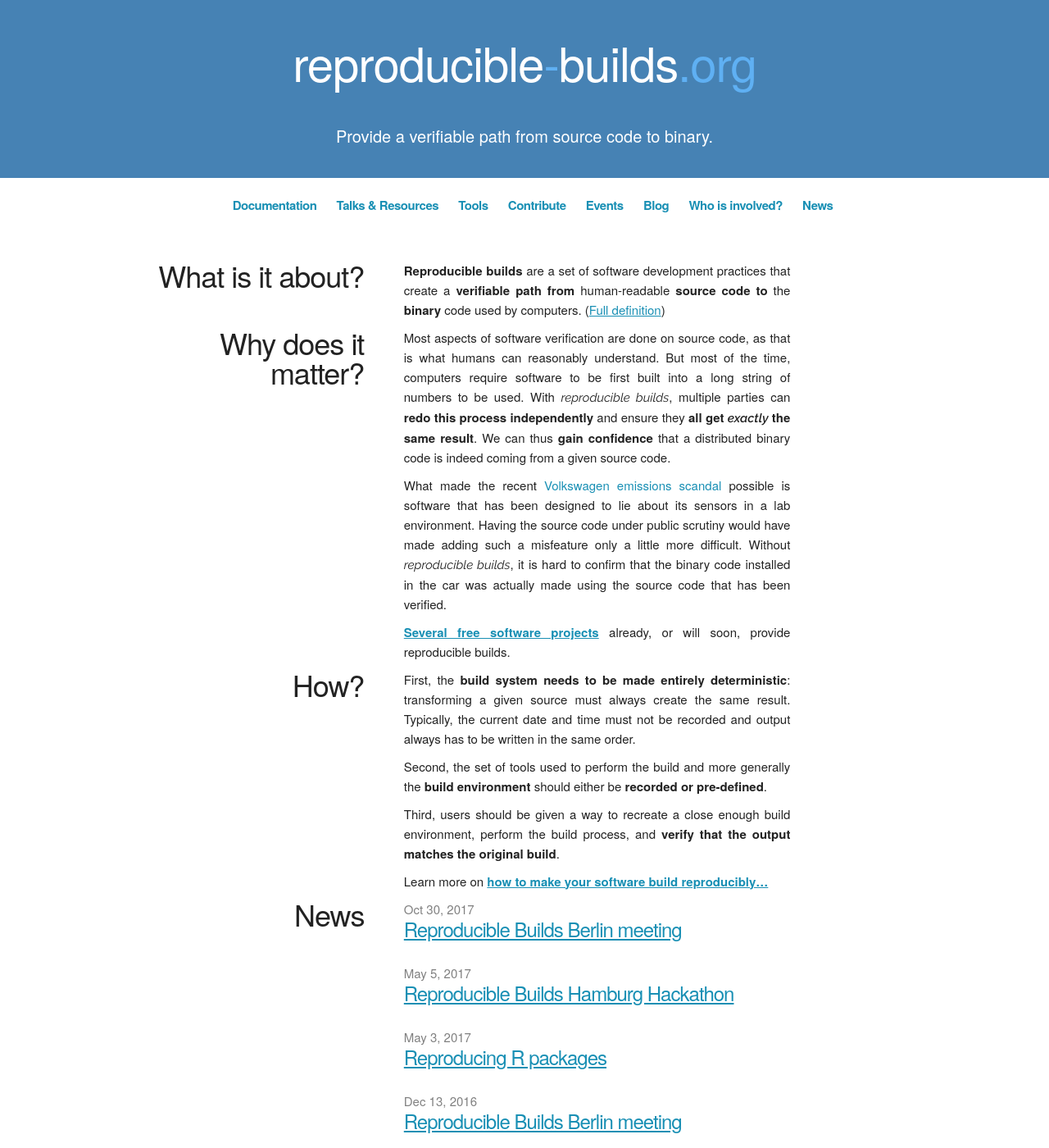
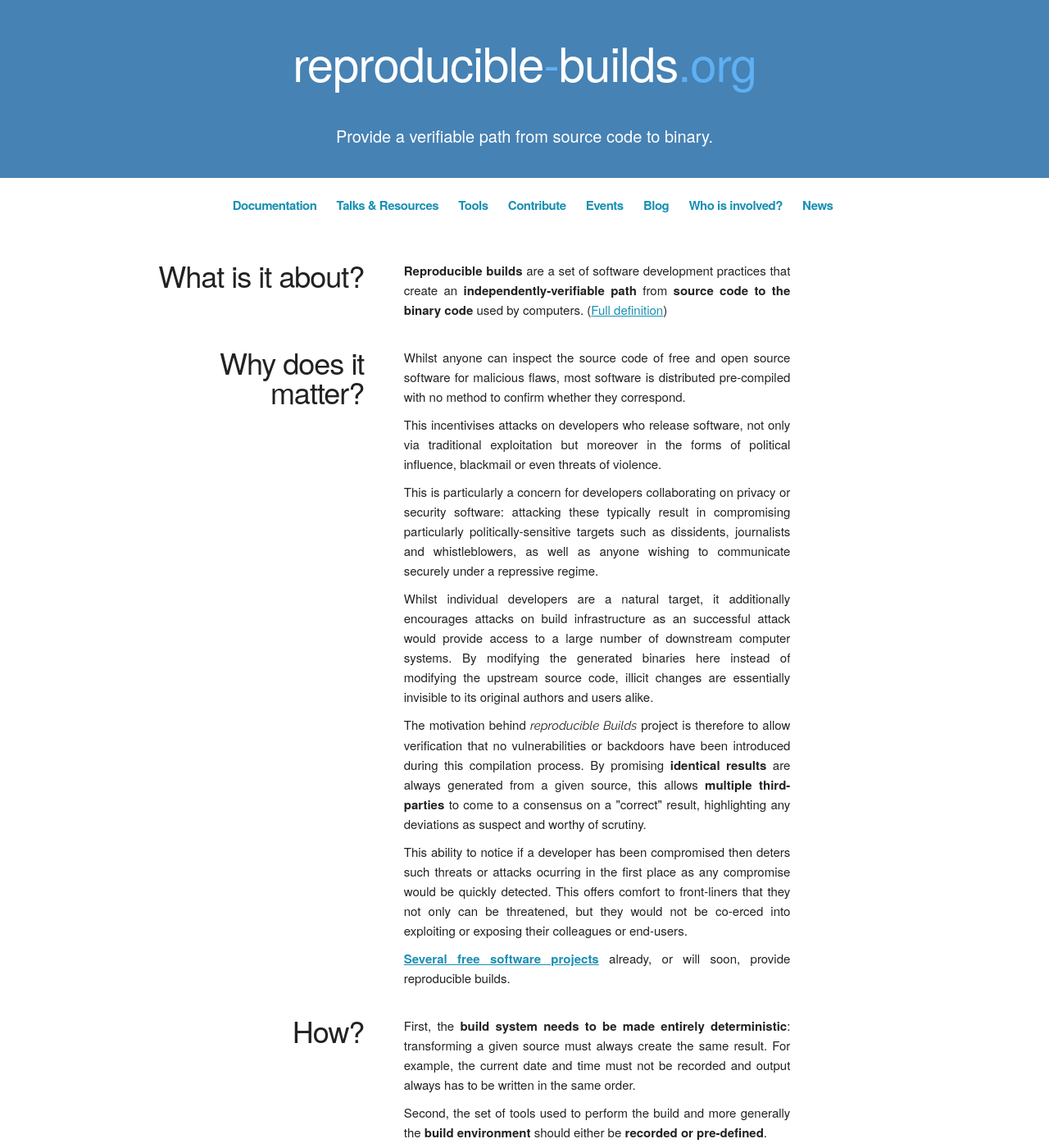
Before and after one commit to prototypefund/reproducible-website, a Jekyll site: the page built from index.html, in a window 1280 px wide and 1400 px high. Shown: the whole window at 82% size. Built offline with Jekyll 4.4.1, drawn with Linux system fonts in a browser that asks for light colours; some web fonts are replaced; some of the changed text lies outside the part shown.

Commit message:
Refresh homepage.

```diff
--- a/index.html
+++ b/index.html
@@ -17,20 +17,22 @@
     </select>
   </div>
 </nav>
+
 <div class="row">
   <div class="four columns title">
     <h2 id="what">What is it about?</h1>
   </div>
   <div class="eight columns text">
     <p>
-      <strong>Reproducible builds</strong> are a set of software development practices that
-      create a <strong>verifiable path from</strong> human-readable
-      <strong>source code to</strong> the <strong>binary</strong> code used by
-      computers.
+      <strong>Reproducible builds</strong> are a set of software development
+      practices that create an <strong>independently-verifiable path</strong>
+      from <strong>source code to the binary code</strong> used by computers.
       (<a href="{{ "/docs/definition/" | prepend: site.baseurl }}">Full definition</a>)
     </p>
   </div>
 </div>
+
+<br>
 
 <div class="row">
   <div class="four columns title">
@@ -38,31 +40,53 @@
   </div>
   <div class="eight columns text">
     <p>
-      Most aspects of software verification are done on source code, as that is
-      what humans can reasonably understand. But most of the time, computers
-      require software to be first built into a long string of numbers to be
-      used. With <em>reproducible builds</em>, multiple parties can
-      <strong>redo this process independently</strong> and ensure they
-      <strong>all get <em>exactly</em> the same result</strong>. We can thus
-      <strong>gain confidence</strong> that a distributed binary code is indeed
-      coming from a given source code.
+      Whilst anyone can inspect the source code of free and open source
+      software for malicious flaws, most software is distributed pre-compiled
+      with no method to confirm whether they correspond.
     </p>
     <p>
-      What made the recent <a style="text-decoration: none;"
-      href="https://en.wikipedia.org/wiki/Volkswagen_emissions_scandal">Volkswagen
-      emissions scandal</a> possible is software that has been designed to lie
-      about its sensors in a lab environment. Having the source code under
-      public scrutiny would have made adding such a misfeature only a little
-      more difficult. Without <em>reproducible builds</em>, it is hard to
-      confirm that the binary code installed in the car was actually made using
-      the source code that has been verified.
+      This incentivises attacks on developers who release software, not only
+      via traditional exploitation but moreover in the forms of political
+      influence, blackmail or even threats of violence.
     </p>
+    <p>
+      This is particularly a concern for developers collaborating on privacy or
+      security software: attacking these typically result in compromising
+      particularly politically-sensitive targets such as dissidents,
+      journalists and whistleblowers, as well as anyone wishing to communicate
+      securely under a repressive regime.
+    </p>
+    <p>
+      Whilst individual developers are a natural target, it additionally
+      encourages attacks on build infrastructure as an successful attack would
+      provide access to a large number of downstream computer systems. By
+      modifying the generated binaries here instead of modifying the upstream
+      source code, illicit changes are essentially invisible to its original
+      authors and users alike.
+    </p>
+    <p>
+      The motivation behind <em>reproducible Builds</em> project is therefore
+      to allow verification that no vulnerabilities or backdoors have been
+      introduced during this compilation process. By promising
+      <strong>identical results</strong> are always generated from a given
+      source, this allows <strong>multiple third-parties</strong> to come to a
+      consensus on a "correct" result, highlighting any deviations as suspect
+      and worthy of scrutiny.
+    </p>
+    <p>
+      This ability to notice if a developer has been compromised then
+      deters such threats or attacks ocurring in the first place as any
+      compromise would be quickly detected. This offers comfort to front-liners
+      that they not only can be threatened, but they would not be co-erced into
+      exploiting or exposing their colleagues or end-users.
     <p>
       <a href="/who/"><strong>Several free software projects</strong></a>
       already, or will soon, provide reproducible builds.
     </p>
   </div>
 </div>
+
+<br>
 
 <div class="row">
   <div class="four columns title">
@@ -71,33 +95,38 @@
   <div class="eight columns text">
     <p>
       First, the <strong>build system needs to be made entirely
-      deterministic</strong>: transforming a given source must always
-      create the same result. Typically, the current date and time must not be
+      deterministic</strong>: transforming a given source must always create
+      the same result. For example, the current date and time must not be
       recorded and output always has to be written in the same order.
     </p>
     <p>
-      Second, the set of tools used to perform the build and more generally
-      the <strong>build environment</strong> should either be <strong>recorded
-      or pre-defined</strong>.
+      Second, the set of tools used to perform the build and more generally the
+      <strong>build environment</strong> should either be <strong>recorded or
+      pre-defined</strong>.
     <p>
       Third, users should be given a way to recreate a close enough build
-      environment, perform the build process, and <strong>verify that the output
-      matches the original build</strong>.
+      environment, perform the build process, and <strong>validate that the
+      output matches the original build</strong>.
     </p>
     <p>
-      Learn more on <a href="/docs/"><strong>how to make your software build
+      Learn more about <a href="/docs/"><strong>how to make your software build
       reproducibly…</strong></a>
     </p>
   </div>
 </div>
+
+<br>
 
 <div class="row">
   <div class="four columns title">
     <h2 id="news">News</h1>
   </div>
   <div class="eight columns">
+    <br>
+    <p class="rss-subscribe"><a href="{{ "/blog" | prepend: site.baseurl }}">Read our most recent weekly report</a>.</p>
+    <br>
     <ul class="posts">
-      {% for post in site.posts %}
+      {% for post in site.posts limit:3 %}
         <li>
           <span class="post-date">{{ post.date | date: "%b %-d, %Y" }}</span>
           <a class="post-link" href="{{ post.url | prepend: site.baseurl }}">{{ post.title }}</a>
```
